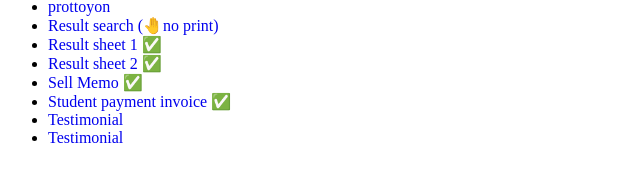
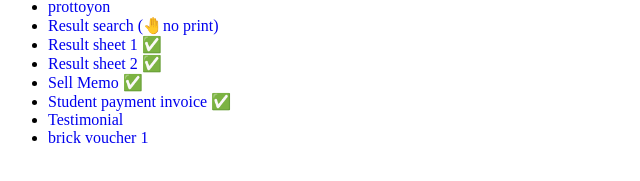
Before and after one commit to mukarrom/khidmait-collection, a plain HTML site: page index.html in a window 1280 px wide. Shown: the part 151-332 px from the top of the page, 0-640 px from the left. Drawn offline with Linux system fonts and the light colour scheme.

Commit message:
link name added brick

```diff
--- a/index.html
+++ b/index.html
@@ -92,7 +92,9 @@
 				<a target="_blank" href="./Testimonial/testimonial.html">Testimonial</a>
 			</li>
 			<li>
-				<a target="_blank" href="./bricket_memo_1/bricket1.html">Testimonial</a>
+				<a target="_blank" href="./bricket_memo_1/bricket1.html"
+					>brick voucher 1</a
+				>
 			</li>
 		</ul>
 	</body>
```
